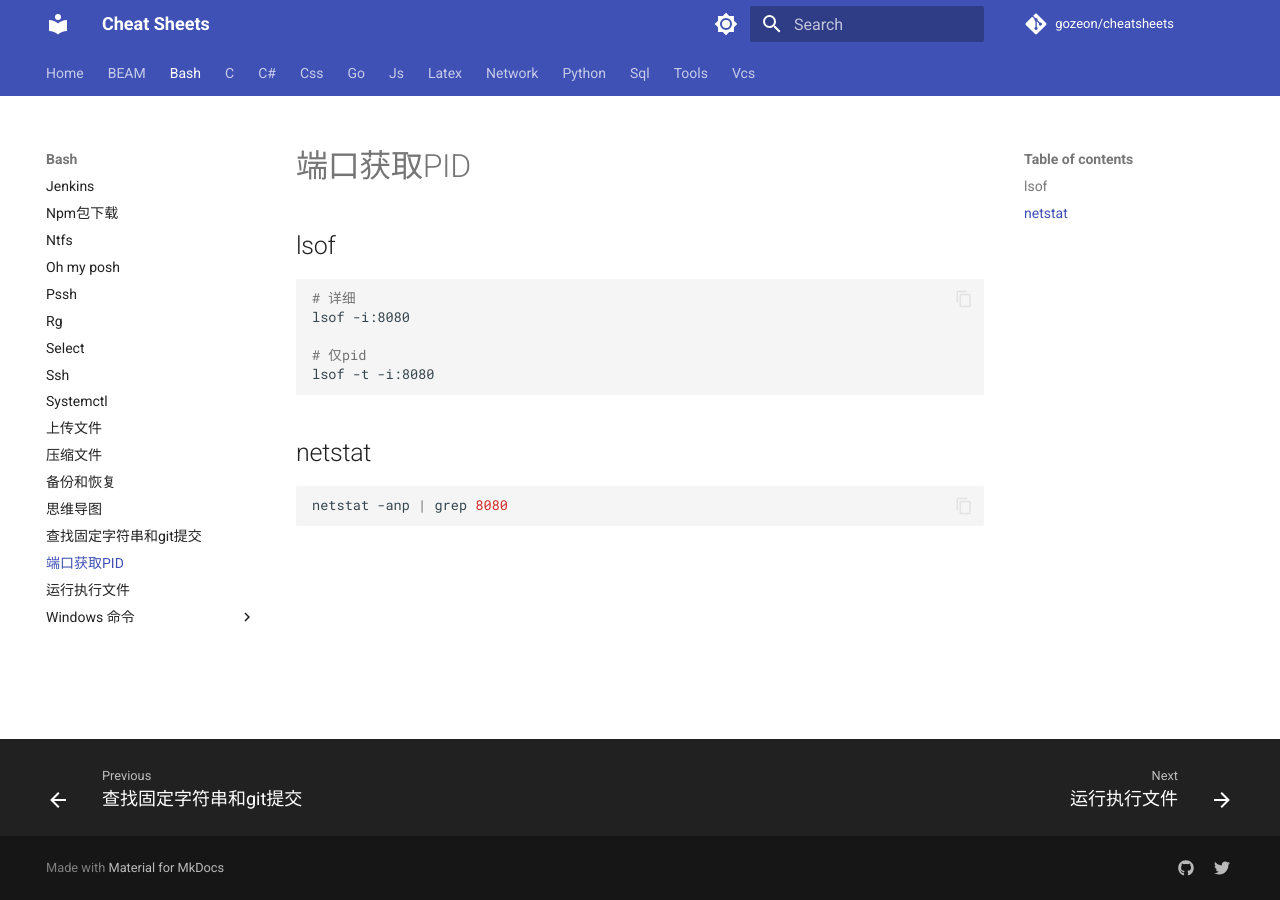
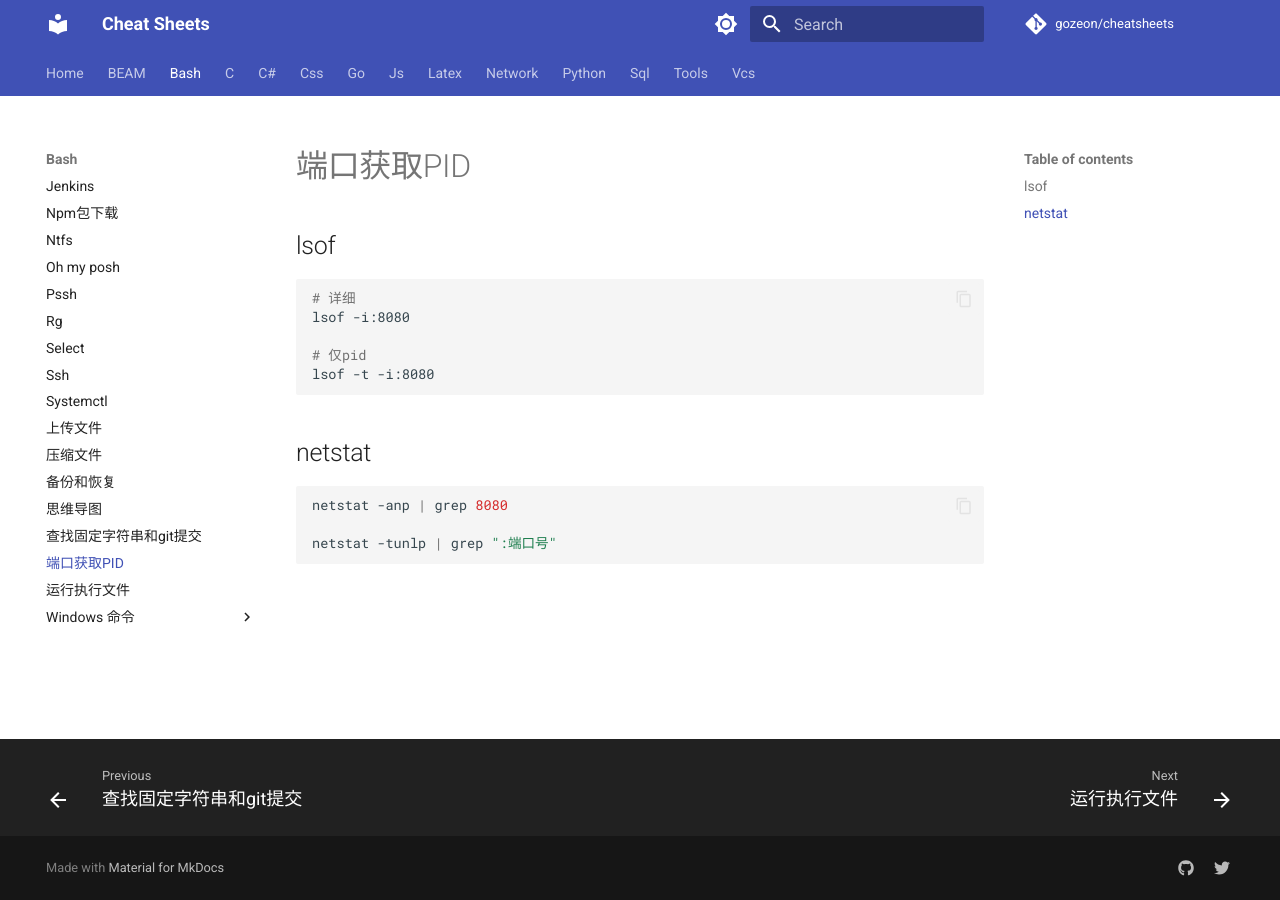
Before and after one commit to gozeon/cheatsheets, an MkDocs documentation site: the page built from docs/bash/端口获取PID.md, in a window 1280 px wide. Built offline with MkDocs 1.6.1 and Material for MkDocs 9.7.7, drawn with Linux system fonts in a browser that asks for light colours; comment, search, counter and statistics services are not loaded.

Commit message:
Update 端口获取PID.md

````diff
--- a/docs/bash/端口获取PID.md
+++ b/docs/bash/端口获取PID.md
@@ -11,4 +11,6 @@ lsof -t -i:8080
 ## netstat
 ```bash
 netstat -anp | grep 8080
+
+netstat -tunlp | grep ":端口号"
 ```
````
